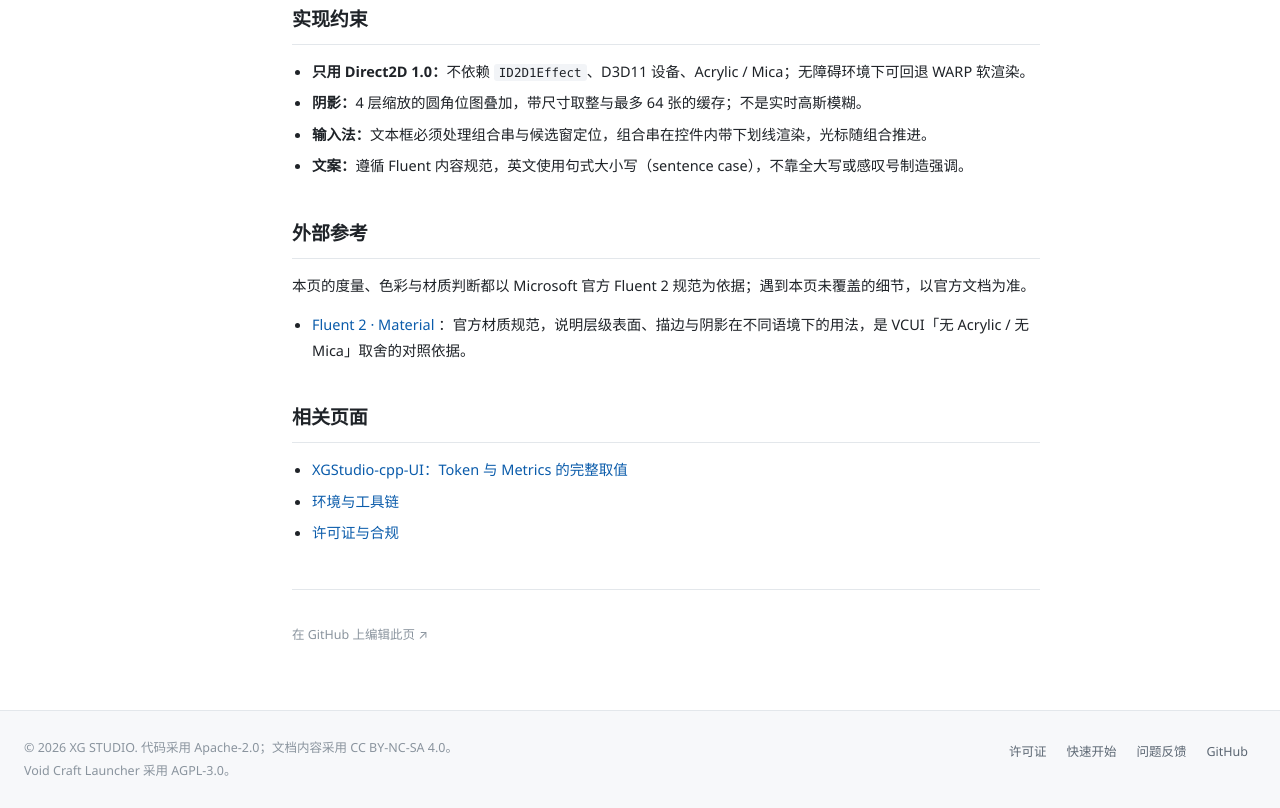
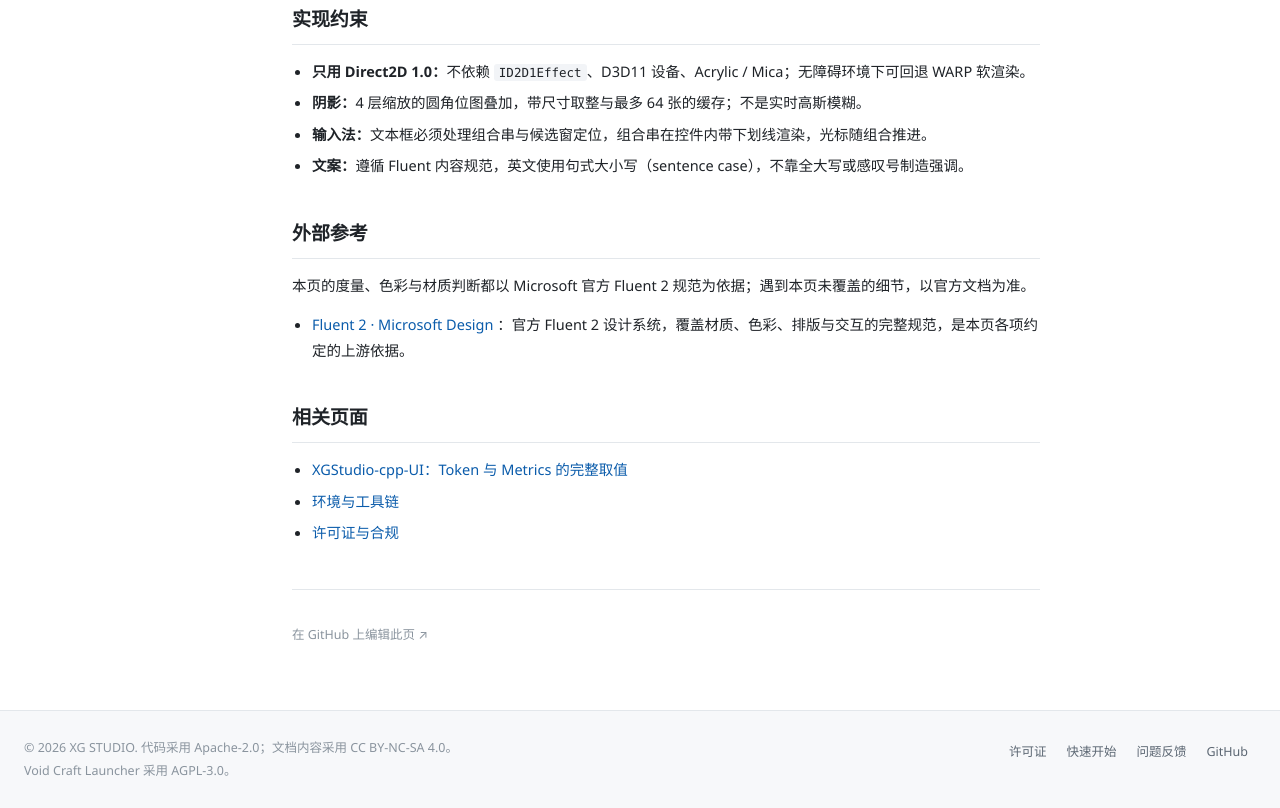
Before and after one commit to XG-cyhilu/XG-STUDIO-DOCS, a plain HTML site: page docs/general/design.html in a window 1280 px wide. Shown: the part 2234-3042 px from the top of the page. Drawn offline with Linux system fonts and the light colour scheme.

Commit message:
docs: point the design reference at the Fluent 2 site root

```diff
--- a/docs/general/design.html
+++ b/docs/general/design.html
@@ -139,9 +139,9 @@
     <p data-lang="en">Metrics, colour and material decisions on this page follow Microsoft's official Fluent 2 guidance; where this page is silent, the official documentation wins.</p>
     <ul>
       <li>
-        <a href="https://fluent2.microsoft.design/material" target="_blank" rel="noopener">Fluent 2 · Material</a>
-        <span data-lang="zh">：官方材质规范，说明层级表面、描边与阴影在不同语境下的用法，是 VCUI「无 Acrylic / 无 Mica」取舍的对照依据。</span>
-        <span data-lang="en">: the official material guidance covering layered surfaces, strokes and elevation across contexts — the reference behind VCUI's deliberate "no Acrylic / no Mica" choice.</span>
+        <a href="https://fluent2.microsoft.design/" target="_blank" rel="noopener">Fluent 2 · Microsoft Design</a>
+        <span data-lang="zh">：官方 Fluent 2 设计系统，覆盖材质、色彩、排版与交互的完整规范，是本页各项约定的上游依据。</span>
+        <span data-lang="en">: the official Fluent 2 design system covering material, colour, typography and interaction — the upstream source for every convention on this page.</span>
       </li>
     </ul>
 
```
